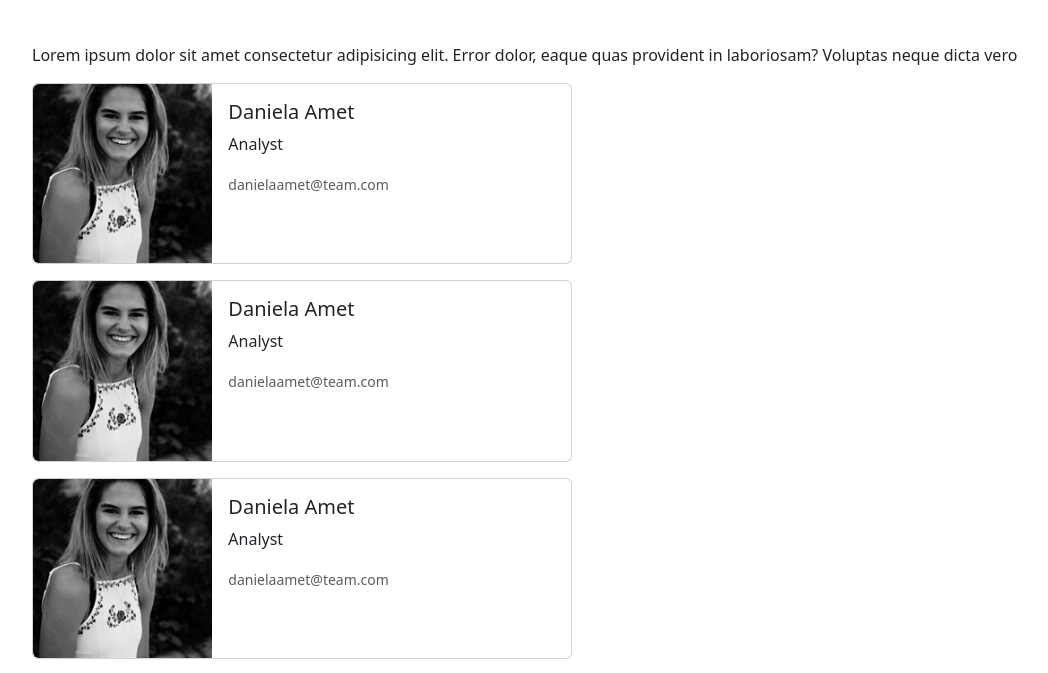
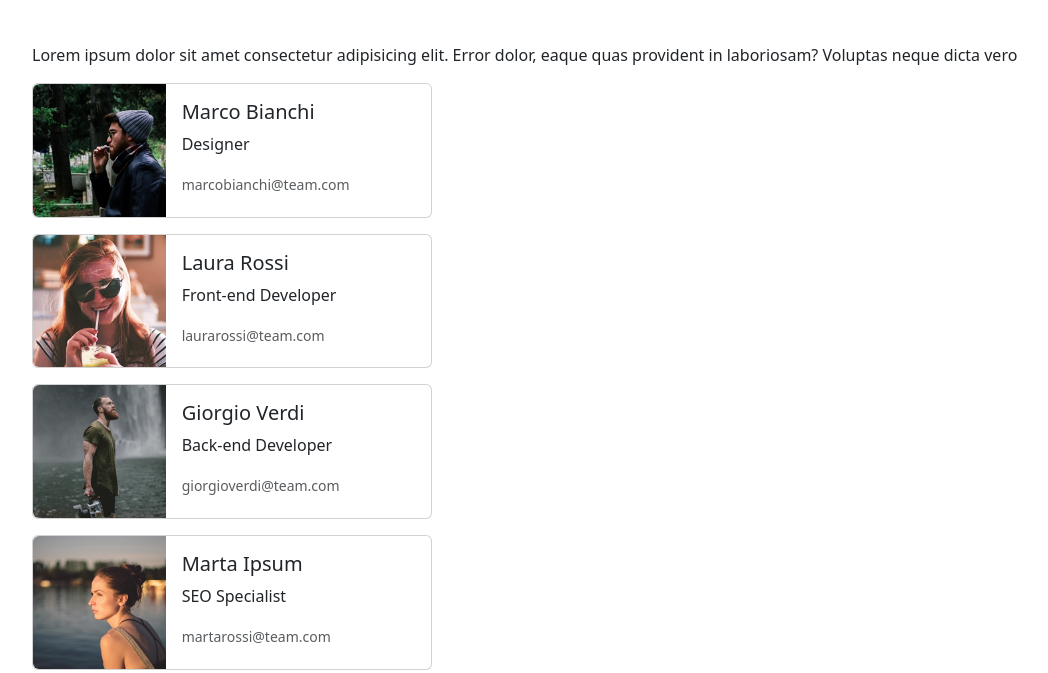
Before and after one commit to maurizio-dominici/js-our-team, a plain HTML site: page index.html in a window 1280 px wide. Shown: the part 101-774 px from the top of the page, without its empty margins (50-1098 px from the left). Drawn offline with nearby package versions, Linux system fonts and the light colour scheme.

Commit message:
fix card

```diff
--- a/index.html
+++ b/index.html
@@ -58,7 +58,7 @@
               vero
             </p>
           </section>
-          <section id="card" class="col-12"></section>
+          <section id="cards" class="col-12"></section>
         </div>
       </div>
     </main>
--- a/script.js
+++ b/script.js
@@ -3,7 +3,7 @@
 // ^RACCOLTA DATI
 
 const info = document.getElementById("text-info");
-const card = document.getElementById("card");
+const cardsElement = document.getElementById("cards");
 
 // console.log(info);
 // console.log(cardMembers);
@@ -49,99 +49,19 @@ const teamMembers = [
 
 // ^SVOLGIMENTO
 
-const cardMembers = () => {
-  card.innerHTML = `
-      <div class="card mb-3" style="max-width: 540px;">
+const getCardAsHtmlString = (member) => {
+  return `
+      <div class="card mb-3 " style="max-width: 400px;">
         <div class="row g-0">
           <div class="col-md-4">
-            <img src="./${img}" class="img-fluid rounded-start" alt="...">
+            <img src="./${member.img}" class="img-fluid rounded-start" alt="...">
           </div>
 
           <div class="col-md-8">
             <div class="card-body">
-              <h5 class="card-title">${name}</h5>
-              <p class="card-text">${role}</p>
-              <p class="card-text"><small class="text-body-secondary">${email}</small></p>
-            </div>
-          </div>
-        </div>
-      </div>
-
-      <div class="card mb-3" style="max-width: 540px;">
-        <div class="row g-0">
-          <div class="col-md-4">
-            <img src="./${img}" class="img-fluid rounded-start" alt="...">
-          </div>
-
-          <div class="col-md-8">
-            <div class="card-body">
-              <h5 class="card-title">${name}</h5>
-              <p class="card-text">${role}</p>
-              <p class="card-text"><small class="text-body-secondary">${email}</small></p>
-            </div>
-          </div>
-        </div>
-      </div>
-
-      <div class="card mb-3" style="max-width: 540px;">
-        <div class="row g-0">
-          <div class="col-md-4">
-            <img src="./${img}" class="img-fluid rounded-start" alt="...">
-          </div>
-
-          <div class="col-md-8">
-            <div class="card-body">
-              <h5 class="card-title">${name}</h5>
-              <p class="card-text">${role}</p>
-              <p class="card-text"><small class="text-body-secondary">${email}</small></p>
-            </div>
-          </div>
-        </div>
-      </div>
-
-      <div class="card mb-3" style="max-width: 540px;">
-        <div class="row g-0">
-          <div class="col-md-4">
-            <img src="./${img}" class="img-fluid rounded-start" alt="...">
-          </div>
-
-          <div class="col-md-8">
-            <div class="card-body">
-              <h5 class="card-title">${name}</h5>
-              <p class="card-text">${role}</p>
-              <p class="card-text"><small class="text-body-secondary">${email}</small></p>
-            </div>
-          </div>
-        </div>
-      </div>
-
-      <div class="card mb-3" style="max-width: 540px;">
-        <div class="row g-0">
-          <div class="col-md-4">
-            <img src="./${img}" class="img-fluid rounded-start" alt="...">
-          </div>
-
-          <div class="col-md-8">
-            <div class="card-body">
-              <h5 class="card-title">${name}</h5>
-              <p class="card-text">${role}</p>
-              <p class="card-text"><small class="text-body-secondary">${email}</small></p>
-            </div>
-          </div>
-        </div>
-      </div>
-
-      <div class="card mb-3" style="max-width: 540px;">
-        <div class="row g-0">
-          <div class="col-md-4">
-            <img src="./${img}" class="img-fluid rounded-start" alt="...">
-          </div>
-
-          <div class="col-md-8">
-            <div class="card-body">
-              <h5 class="card-title">${name}</h5>
-              <p class="card-text">${role}</p>
-              <p class="card-text"><small class="text-body-secondary">${email}</small></p>
+              <h5 class="card-title">${member.name}</h5>
+              <p class="card-text">${member.role}</p>
+              <p class="card-text"><small class="text-body-secondary">${member.email}</small></p>
             </div>
           </div>
         </div>
@@ -149,19 +69,15 @@ const cardMembers = () => {
   `;
 };
 
-let name = "";
-let role = "";
-let email = "";
-let img = "";
+// console.log(getCardAsHtmlString(teamMembers[0]));
 
 for (let i = 0; i < teamMembers.length; i++) {
   const currentCard = teamMembers[i];
-  name = currentCard.name;
-  role = currentCard.role;
-  email = currentCard.email;
-  img = currentCard.img;
 
-  cardMembers(card);
+  console.log(getCardAsHtmlString(currentCard));
+
+  cardsElement.innerHTML += getCardAsHtmlString(currentCard);
+  // cardMembers(card);
 
   // cardMembers(card);
 }
```
